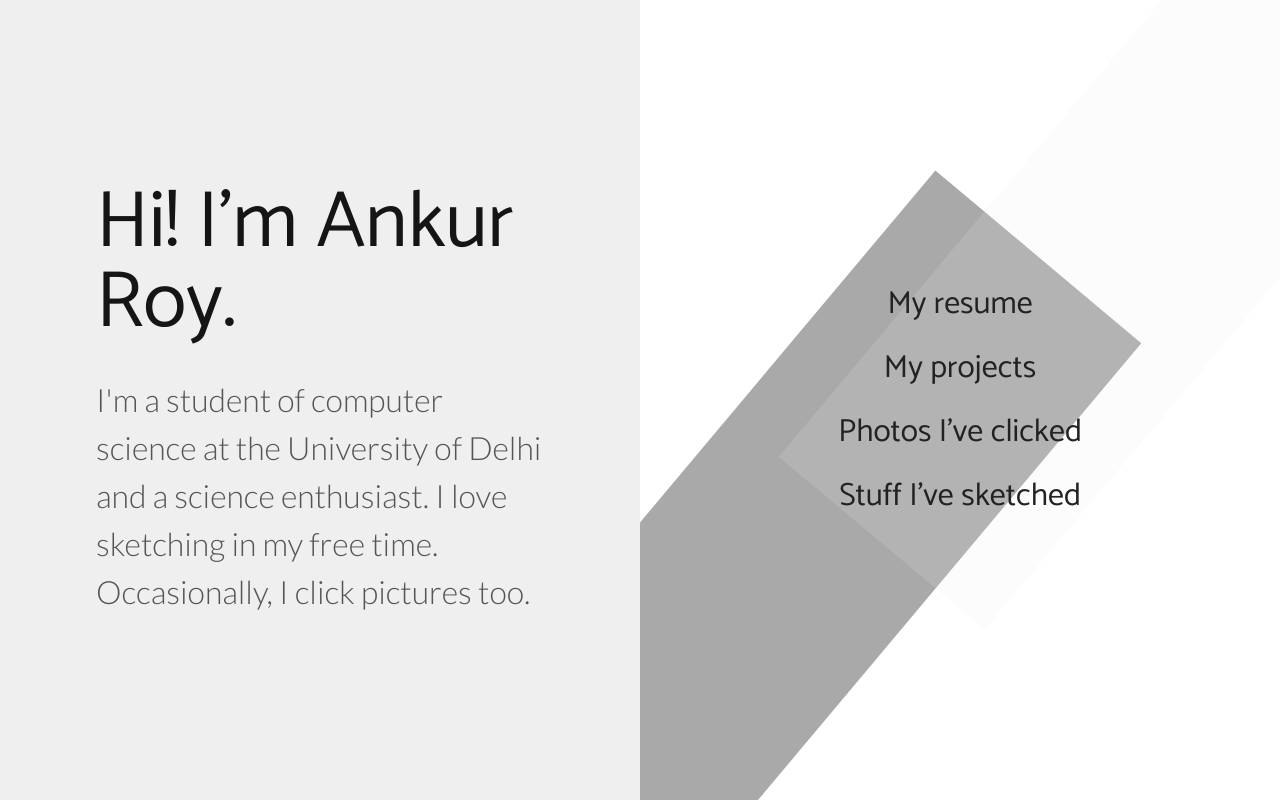
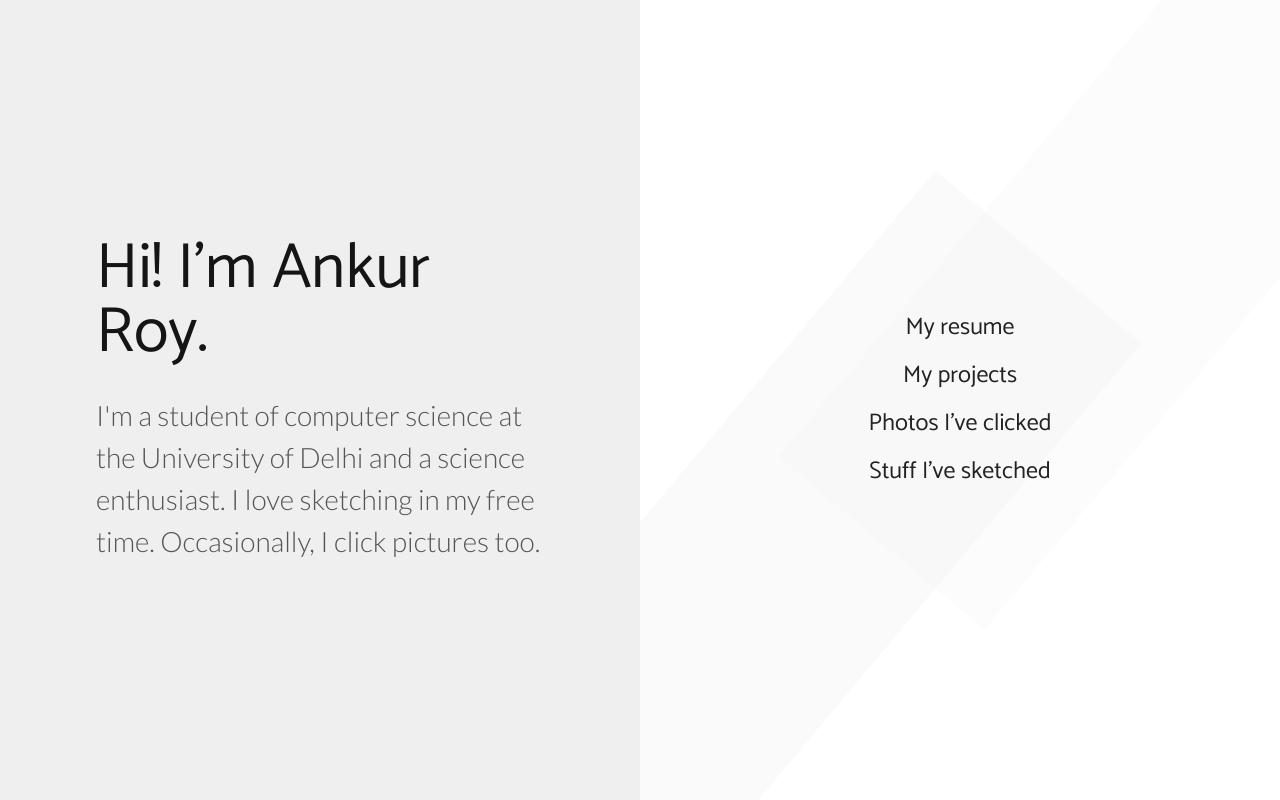
Before and after one commit to BendingLight/AnkurRoy.github.io, a plain HTML site: page index.html in a window 1280 px wide. Drawn offline with Linux system fonts and the light colour scheme.

Commit message:
Signed-off-by: BendingLight <ankurroy9971@gmail.com>

```diff
--- a/gw.css
+++ b/gw.css
@@ -36,21 +36,21 @@ body {
 
 .panel .name {
     color: #151515;
-    font-size: 5rem;
+    font-size: 4rem;
     line-height: 1;
 }
 
 .panel .description {
     color: #555555;
-    font-size: 2rem;
-    margin-top: 2rem;
+    font-size: 1.75rem;
+    margin-top: 1.75rem;
     font-family: "Lato", sans-serif;
     font-weight: 300;
     line-height: 1.5;
 }
 
 .panel .link {
-    font-size: 2rem;
+    font-size: 1.5rem;
 }
 
 .panel .link a {
@@ -61,8 +61,7 @@ body {
 }
 
 .panel .link a:hover {
-    color: rgb(255, 255, 255);
-    max-zoom: unset;
+    color: #888;
 }
 
 #right-panel .content {
@@ -75,7 +74,7 @@ body {
 .rect {
     position: absolute;
     width: 100%;
-    height: 100%;
+    height: 100vh;
 }
 
 .rect-A {
@@ -83,7 +82,7 @@ body {
     /* left: -30%; */
     /* transform: skewX(-45deg); */
     transform: rotate(40deg) translate(-5%, 30%) scaleX(0.42);
-    background: #a9a9a9;
+    background: #fafafa;
 }
 
 .rect-B {
```
